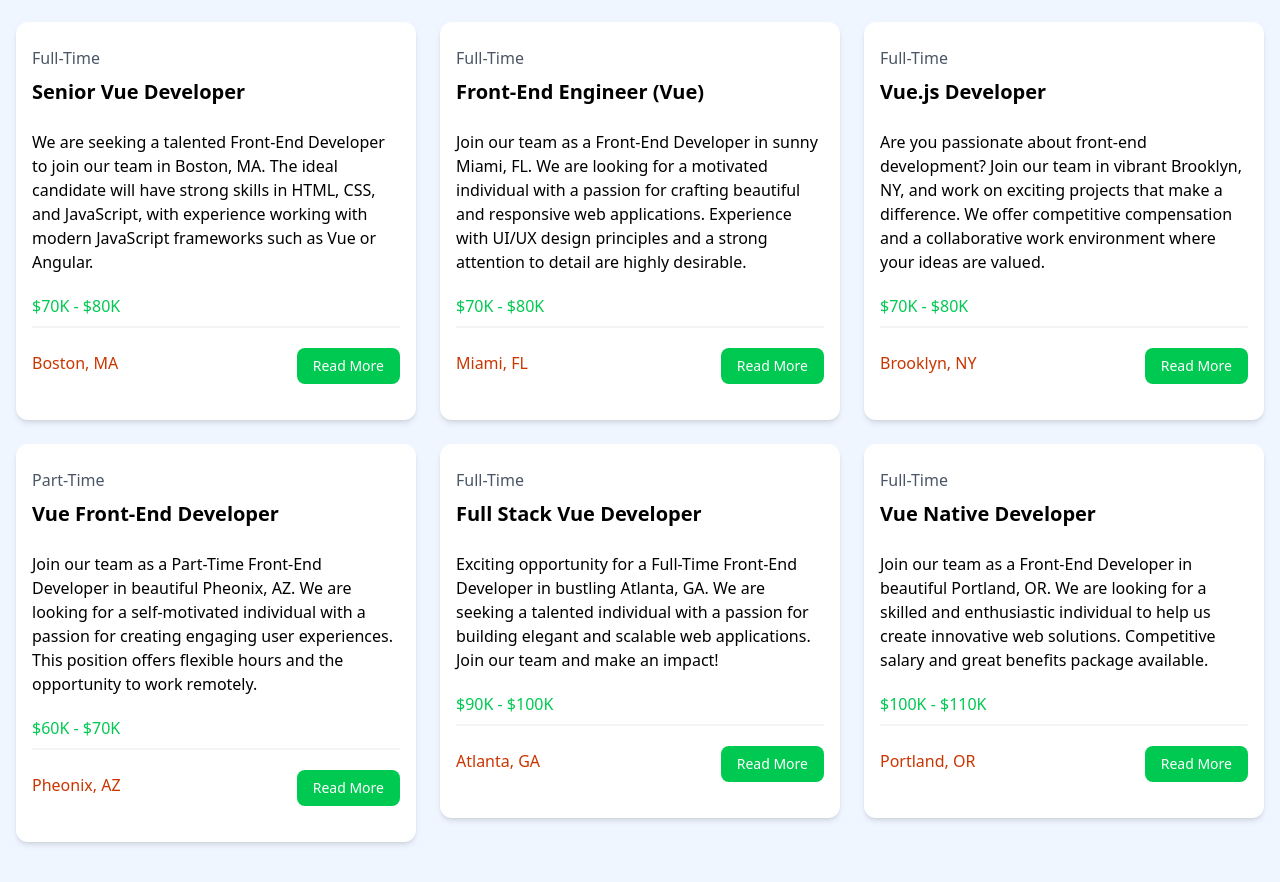
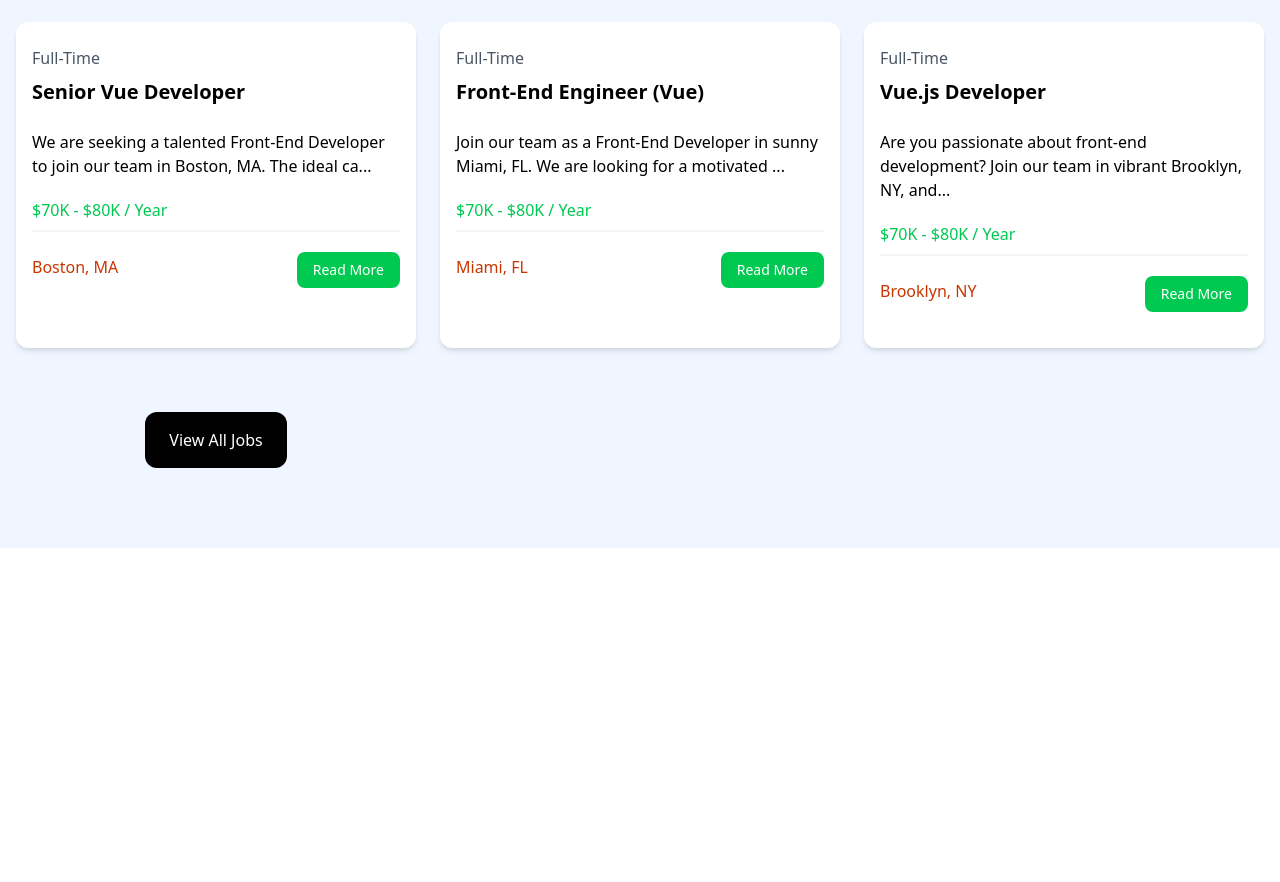
Before and after one commit to martinwilches/vue_jobs, a Vue app: page / in a window 1280 px wide. Shown: the part 687-1569 px from the top of the page. After the commit the page ends 1235 px from the top, so only its background shows below. Built offline with nearby package versions, Linux system fonts and the light colour scheme.

Commit message:
Mostrar la lista de jobs con la descripcion truncada

```diff
--- a/src/App.vue
+++ b/src/App.vue
@@ -1,7 +1,7 @@
 <script setup>
 import Hero from './components/Hero.vue'
-import HomeCards from './components/HomeCards.vue';
-import JobListings from './components/JobListings.vue';
+import HomeCards from './components/HomeCards.vue'
+import JobListings from './components/JobListings.vue'
 import NavBar from './components/NavBar.vue'
 </script>
 
@@ -9,7 +9,7 @@
     <NavBar />
     <Hero title="Vue jobs" subtitle="Test subtitle" />
     <HomeCards />
-    <JobListings />
+    <JobListings :limit="3" :showButton="true" />
 </template>
 
 <!-- scoped // los estilos solo se aplican en el componente actual -->
--- a/src/components/Hero.vue
+++ b/src/components/Hero.vue
@@ -20,10 +20,10 @@
                 <h1
                     class="text-4xl font-extrabold text-white sm:text-5xl md:text-6xl"
                 >
-                    {{ props.title }}
+                    {{ title }}
                 </h1>
                 <p class="my-4 text-xl text-white">
-                    {{ props.subtitle }}
+                    {{ subtitle }}
                 </p>
             </div>
         </div>
--- a/src/components/JobListing.vue
+++ b/src/components/JobListing.vue
@@ -1,9 +1,21 @@
 <script setup>
+import { ref, computed } from 'vue'
+
 const props = defineProps({
     job: {
         type: Object,
-        default: {}
+        default: {},
+    },
+})
+
+const showFullDescription = ref(false)
+
+const truncatedDescription = computed(() => {
+    let description = props.job.description
+    if (!showFullDescription.value) { // se trunca la descripcion cuando se listan varios jobs
+        description = description.substring(0, 90) + '...'
     }
+    return description
 })
 </script>
 
@@ -18,12 +30,10 @@
             </div>
 
             <div class="mb-5">
-                {{ job.description }}
+                {{ truncatedDescription }}
             </div>
 
-            <h3 class="text-green-500 mb-2">
-                {{ job.salary }}
-            </h3>
+            <h3 class="text-green-500 mb-2">{{ job.salary }} / Year</h3>
 
             <div class="border border-gray-100 mb-5"></div>
 
@@ -33,7 +43,7 @@
                     {{ job.location }}
                 </div>
                 <a
-                    href="job.html"
+                    :href="`/job/${job.id}`"
                     class="h-[36px] bg-green-500 hover:bg-green-600 text-white px-4 py-2 rounded-lg text-center text-sm"
                 >
                     Read More
--- a/src/components/JobListings.vue
+++ b/src/components/JobListings.vue
@@ -5,6 +5,14 @@
 import { ref } from 'vue'
 
 const jobs = ref(jobsData)
+
+const props = defineProps({
+    limit: Number,
+    showButton: {
+        type: Boolean,
+        default: false,
+    },
+})
 </script>
 
 <template>
@@ -14,9 +22,19 @@
                 Browse jobs
             </h2>
             <div class="grid grid-cols-1 md:grid-cols-3 gap-6">
-                <div v-for="job in jobs" :key="job.id">
-                    <JobListing :job="job" />
-                </div>
+                <JobListing
+                    v-for="job in jobs.slice(0, limit)"
+                    :job="job"
+                    :key="job.id"
+                />
+
+                <section class="m-auto max-w-lg my-10 px-6" v-if="showButton">
+                    <a
+                        href="/jobs"
+                        class="block bg-black text-white text-center py-4 px-6 rounded-xl hover:bg-gray-700"
+                        >View All Jobs</a
+                    >
+                </section>
             </div>
         </div>
     </section>
```
